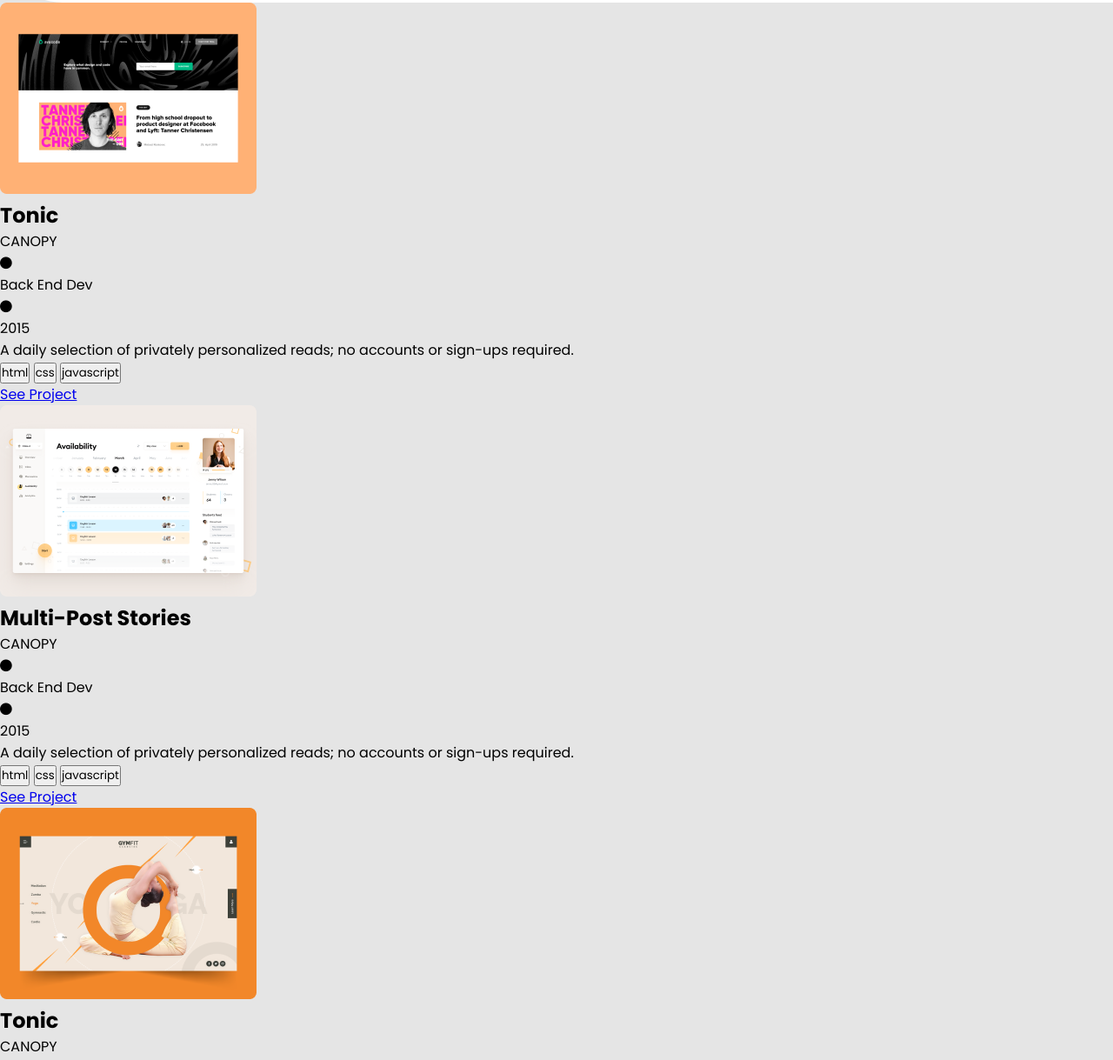
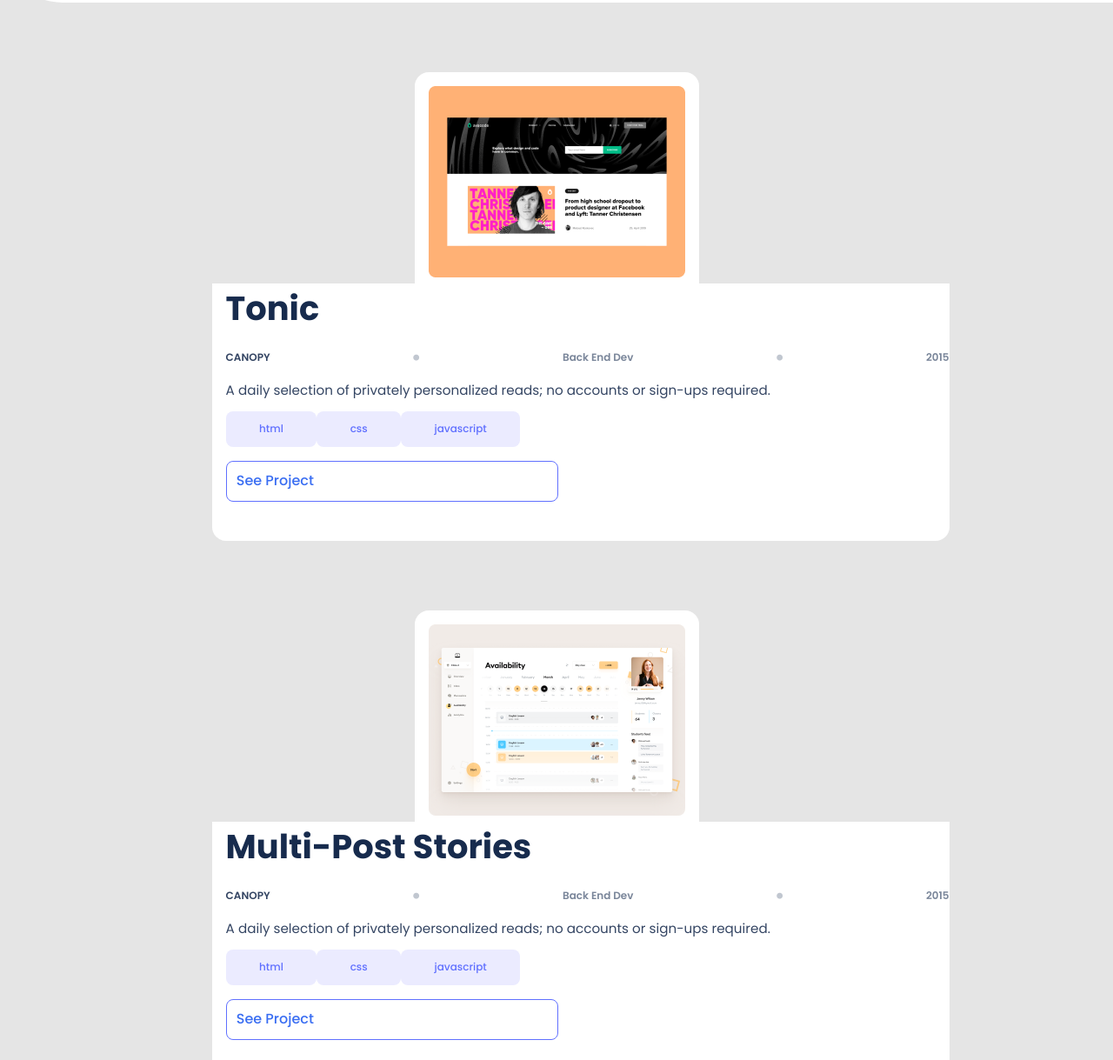
Before and after one commit to thenarain/Portfolio, a website: page index.html in a window 1280 px wide. Shown: the part 712-1931 px from the top of the page at 87% size. Drawn offline with Linux system fonts and the light colour scheme.

Commit message:
Add Styles for work-section Used grid to layout images and content Used flexbox to layout inside content

```diff
--- a/style.css
+++ b/style.css
@@ -82,3 +82,121 @@
   margin-left: 2.8vh;
   color: #505f79;
 }
+
+.grid-container {
+  display: grid;
+  grid-template-rows: repeat(8, auto);
+  justify-items: center;
+  margin-top: 10vh;
+}
+
+.img-container {
+  background-color: #fff;
+  padding-top: 2vh;
+  padding-left: 2vh;
+  padding-right: 2vh;
+  border-top-left-radius: 2vh;
+  border-top-right-radius: 2vh;
+}
+
+.card {
+  background-color: #fff;
+  margin-left: 6vw;
+  margin-right: 2.7vh;
+  border-bottom-left-radius: 2vh;
+  border-bottom-right-radius: 2vh;
+  margin-bottom: 10vh;
+}
+
+.card-element {
+  display: flex;
+  flex-direction: column;
+  padding-left: 2vh;
+  height: 37vh;
+}
+
+.multipost > .card-element {
+  height: 44vh;
+}
+
+.card-title {
+  font-size: 4.8vh;
+  font-style: normal;
+  font-weight: 700;
+  color: #172b4d;
+}
+
+.card-section {
+  display: flex;
+  justify-content: space-between;
+  align-items: center;
+  width: 65vw;
+  margin-top: 2.3vh;
+  margin-bottom: 2.3vh;
+}
+
+.para-one {
+  font-size: 1.5vh;
+  font-weight: 600;
+  color: #344563;
+}
+
+.card-section > .fa-circle {
+  color: #c1c7d0;
+  font-size: 8px;
+}
+
+.para-two {
+  font-size: 1.5vh;
+  font-weight: 600;
+  color: #7a869a;
+}
+
+.card-body {
+  font-size: 1.9vh;
+  font-weight: 400;
+  color: #344563;
+  line-height: 2.8vh;
+  margin-bottom: 1.5vh;
+}
+
+.tech-stack {
+  display: flex;
+  justify-content: space-between;
+  list-style: none;
+  width: 24vh;
+}
+
+.tech-items {
+  padding: 1vw 3vw;
+  background-color: #ebebff;
+  color: #6070ff;
+  border-radius: 8px;
+  font-size: 1.5vh;
+  line-height: 2vh;
+  font-weight: 500;
+  border: none;
+}
+
+.card-button {
+  color: #396df2;
+  text-decoration: none;
+  padding: 1.4vh;
+  border: 1px solid #6070ff;
+  border-radius: 8px;
+  font-size: 2vh;
+  font-weight: 500;
+  line-height: 2.8vh;
+  width: 28vw;
+  margin-top: 2vh;
+}
+
+.card-button:hover {
+  color: #fff;
+  background-color: #6070ff;
+}
+
+.card-button:focus {
+  color: #fff;
+  background-color: #2230d2;
+}
```
